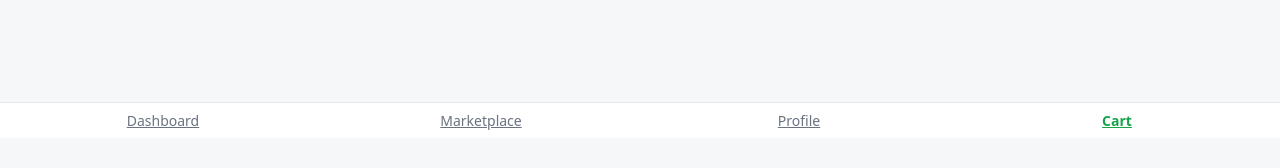
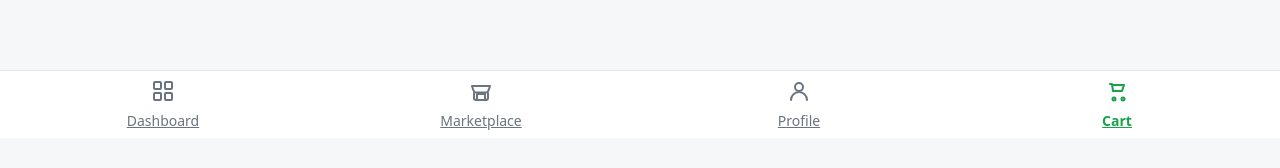
Before and after one commit to mousam-97/sparksafe-by-mousam-kalita, a React (Create React App) app: page /cart in a window 1280 px wide. Shown: the part 662-830 px from the top of the page. Built offline with nearby package versions, Linux system fonts and the light colour scheme.

Commit message:
add icons for navbar

```diff
--- /dev/null
+++ b/src/components/icons/Icon.tsx
@@ -0,0 +1,16 @@
+import React from "react";
+import { svgIcons, type SvgIconName } from "./svg-icons";
+
+type IconProps = {
+	name: SvgIconName;
+	size?: number;
+	className?: string;
+};
+
+export default function Icon({ name, size = 24, className }: IconProps) {
+	const render = svgIcons[name];
+	if (!render) {
+		return null;
+	}
+	return <>{render({ size, className })}</>;
+}
--- /dev/null
+++ b/src/components/icons/svg-icons.tsx
@@ -0,0 +1,80 @@
+import React from "react";
+
+export type SvgIconName = "dashboard" | "store" | "user" | "cart";
+
+type BaseProps = { size?: number; className?: string };
+
+export const svgIcons: Record<SvgIconName, (props?: BaseProps) => React.ReactNode> = {
+	dashboard: ({ size = 24, className }: BaseProps = {}) => (
+		<svg
+			width={size}
+			height={size}
+			viewBox="0 0 24 24"
+			fill="none"
+			stroke="currentColor"
+			strokeWidth={2}
+			strokeLinecap="round"
+			strokeLinejoin="round"
+			aria-hidden
+			className={className}
+		>
+			<rect x="3" y="3" width="7" height="7" rx="1" />
+			<rect x="14" y="3" width="7" height="7" rx="1" />
+			<rect x="14" y="14" width="7" height="7" rx="1" />
+			<rect x="3" y="14" width="7" height="7" rx="1" />
+		</svg>
+	),
+	store: ({ size = 24, className }: BaseProps = {}) => (
+		<svg
+			width={size}
+			height={size}
+			viewBox="0 0 24 24"
+			fill="none"
+			stroke="currentColor"
+			strokeWidth={2}
+			strokeLinecap="round"
+			strokeLinejoin="round"
+			aria-hidden
+			className={className}
+		>
+			<path d="M3 7h18l-1.5 4.5a3 3 0 0 1-2.82 2H7.32A3 3 0 0 1 4.5 11.5L3 7z" />
+			<path d="M5 14v5a2 2 0 0 0 2 2h10a2 2 0 0 0 2-2v-5" />
+			<path d="M8 21v-6h8v6" />
+		</svg>
+	),
+	user: ({ size = 24, className }: BaseProps = {}) => (
+		<svg
+			width={size}
+			height={size}
+			viewBox="0 0 24 24"
+			fill="none"
+			stroke="currentColor"
+			strokeWidth={2}
+			strokeLinecap="round"
+			strokeLinejoin="round"
+			aria-hidden
+			className={className}
+		>
+			<circle cx="12" cy="8" r="4" />
+			<path d="M4 21a8 8 0 0 1 16 0" />
+		</svg>
+	),
+	cart: ({ size = 24, className }: BaseProps = {}) => (
+		<svg
+			width={size}
+			height={size}
+			viewBox="0 0 24 24"
+			fill="none"
+			stroke="currentColor"
+			strokeWidth={2}
+			strokeLinecap="round"
+			strokeLinejoin="round"
+			aria-hidden
+			className={className}
+		>
+			<circle cx="9" cy="20" r="1.5" />
+			<circle cx="18" cy="20" r="1.5" />
+			<path d="M5 5h2l1 7h9l2-6H7" />
+		</svg>
+	),
+};
--- a/src/components/layout/BottomNav/BottomNav.module.css
+++ b/src/components/layout/BottomNav/BottomNav.module.css
@@ -12,9 +12,13 @@
 }
 
 .item {
-	text-align: center;
 	color: var(--color-text-muted);
 	font-size: var(--font-size-sm);
+	display: flex;
+	flex-direction: column;
+	align-items: center;
+	justify-content: center;
+	gap: var(--space-1);
 }
 
 .active {
--- a/src/components/layout/BottomNav/BottomNav.tsx
+++ b/src/components/layout/BottomNav/BottomNav.tsx
@@ -2,35 +2,36 @@ import React from "react";
 import { NavLink } from "react-router-dom";
 import styles from "./BottomNav.module.css";
 import cx from "classnames";
+import Icon from "../../icons/Icon";
 
 export default function BottomNav() {
+	const navItems: {
+		label: string;
+		to: string;
+		end?: boolean;
+		iconName: "dashboard" | "store" | "user" | "cart";
+	}[] = [
+		{ label: "Dashboard", to: "/", end: true, iconName: "dashboard" },
+		{ label: "Marketplace", to: "/marketplace", iconName: "store" },
+		{ label: "Profile", to: "/profile", iconName: "user" },
+		{ label: "Cart", to: "/cart", iconName: "cart" },
+	];
+
 	return (
 		<nav className={styles.bar} aria-label="Main">
-			<NavLink
-				to="/"
-				end
-				className={({ isActive }) => cx(styles.item, { [styles.active]: isActive })}
-			>
-				Dashboard
-			</NavLink>
-			<NavLink
-				to="/marketplace"
-				className={({ isActive }) => cx(styles.item, { [styles.active]: isActive })}
-			>
-				Marketplace
-			</NavLink>
-			<NavLink
-				to="/profile"
-				className={({ isActive }) => cx(styles.item, { [styles.active]: isActive })}
-			>
-				Profile
-			</NavLink>
-			<NavLink
-				to="/cart"
-				className={({ isActive }) => cx(styles.item, { [styles.active]: isActive })}
-			>
-				Cart
-			</NavLink>
+			{navItems.map(({ label, to, end, iconName }) => (
+				<NavLink
+					key={to}
+					to={to}
+					end={!!end}
+					className={({ isActive }) => cx(styles.item, { [styles.active]: isActive })}
+				>
+					<span aria-hidden>
+						<Icon name={iconName} />
+					</span>
+					<span>{label}</span>
+				</NavLink>
+			))}
 		</nav>
 	);
 }
```
